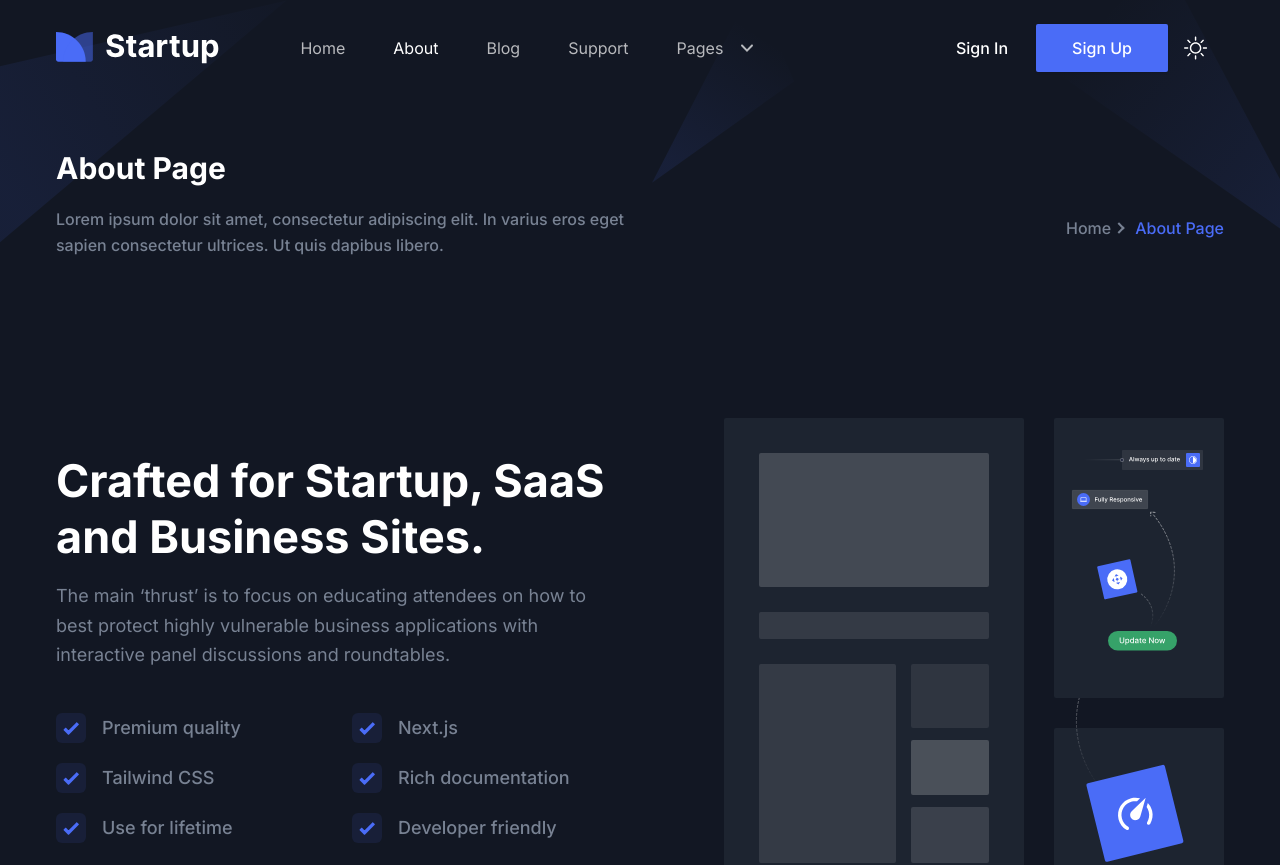
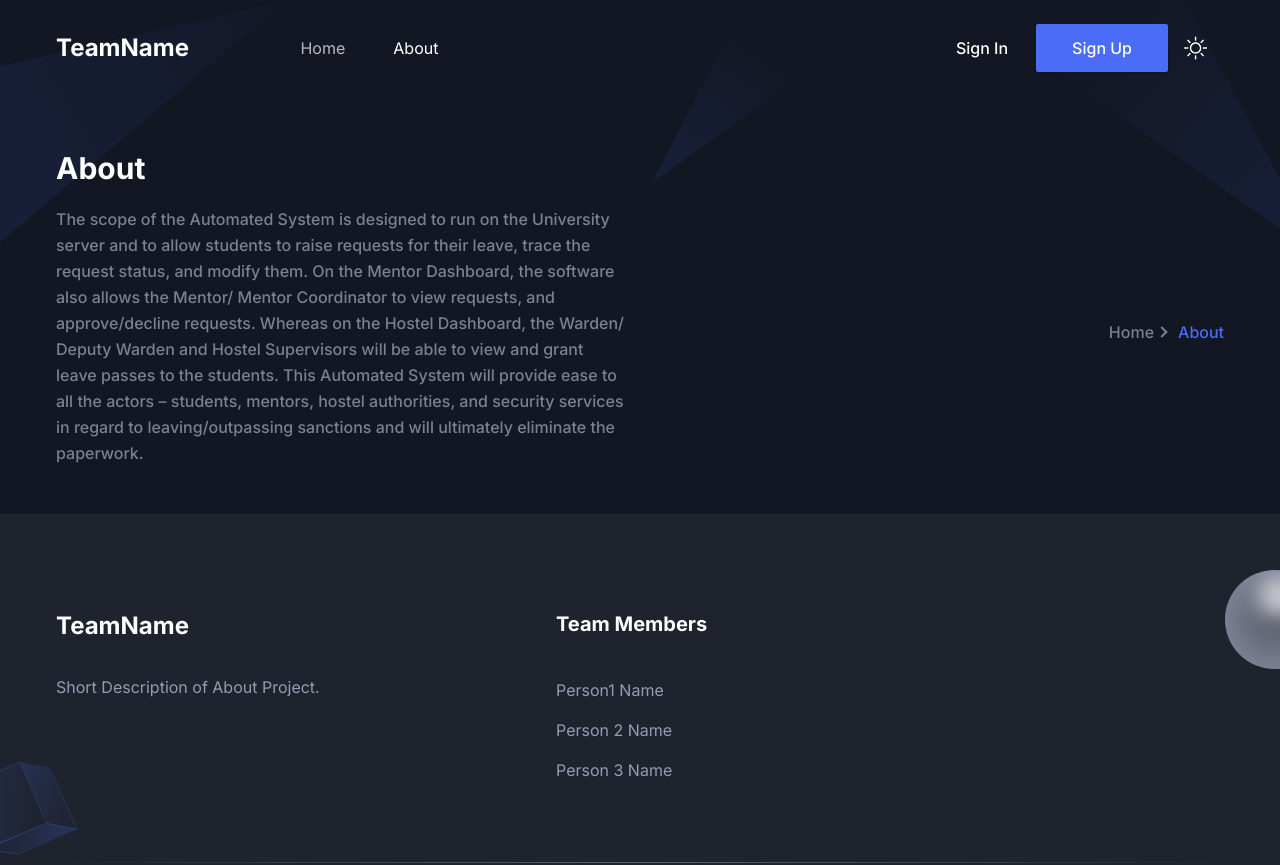
Before and after one commit to hemanth-sunkireddy/leave-portal, a Next.js app: page /about in a window 1280 px wide. Shown: the top 865 px of the page. Built offline with nearby package versions, Linux system fonts and the light colour scheme.

Commit message:
Updated welcome screeng

```diff
--- a/app/about/page.tsx
+++ b/app/about/page.tsx
@@ -14,11 +14,18 @@ const AboutPage = () => {
   return (
     <>
       <Breadcrumb
-        pageName="About Page"
-        description="Lorem ipsum dolor sit amet, consectetur adipiscing elit. In varius eros eget sapien consectetur ultrices. Ut quis dapibus libero."
+        pageName="About"
+        description="The scope of the Automated System is designed to run on the University server and
+        to allow students to raise requests for their leave,
+        trace the request status, and modify them. On the Mentor Dashboard,
+        the software also allows the Mentor/ Mentor Coordinator to view requests, and approve/decline requests.
+        Whereas on the Hostel Dashboard,
+        the Warden/ Deputy Warden and Hostel Supervisors will be able to view and grant leave passes to the students.
+        This Automated System will provide ease to all the actors – students, mentors, hostel authorities,
+        and security services in regard to leaving/outpassing sanctions and will ultimately eliminate the paperwork."
       />
-      <AboutSectionOne />
-      <AboutSectionTwo />
+      {/* <AboutSectionOne /> */}
+      {/* <AboutSectionTwo /> */}
     </>
   );
 };
--- a/components/Footer/index.tsx
+++ b/components/Footer/index.tsx
@@ -14,7 +14,7 @@ const Footer = () => {
             <div className="w-full px-4 md:w-1/2 lg:w-4/12 xl:w-5/12">
               <div className="mb-12 max-w-[360px] lg:mb-16">
                 <Link href="/" className="mb-8 inline-block">
-                  <Image
+                  {/* <Image
                     src="/images/logo/logo-2.svg"
                     alt="logo"
                     className="w-full dark:hidden"
@@ -27,13 +27,15 @@ const Footer = () => {
                     className="hidden w-full dark:block"
                     width={140}
                     height={30}
-                  />
+                  /> */}
+                  <span className="text-black dark:text-white font-bold text-2xl">
+                    TeamName
+                  </span>
                 </Link>
                 <p className="dark:text-body-color-dark mb-9 text-base leading-relaxed text-body-color">
-                  Lorem ipsum dolor sit amet, consectetur adipiscing elit.
-                  Integer lobortis.
+                  Short Description of About Project.
                 </p>
-                <div className="flex items-center">
+                {/* <div className="flex items-center">
                   <a
                     href="/"
                     aria-label="social-link"
@@ -90,11 +92,11 @@ const Footer = () => {
                       <path d="M15.2196 0H1.99991C1.37516 0 0.875366 0.497491 0.875366 1.11936V14.3029C0.875366 14.8999 1.37516 15.4222 1.99991 15.4222H15.1696C15.7943 15.4222 16.2941 14.9247 16.2941 14.3029V1.09448C16.3441 0.497491 15.8443 0 15.2196 0ZM5.44852 13.1089H3.17444V5.7709H5.44852V13.1089ZM4.29899 4.75104C3.54929 4.75104 2.97452 4.15405 2.97452 3.43269C2.97452 2.71133 3.57428 2.11434 4.29899 2.11434C5.02369 2.11434 5.62345 2.71133 5.62345 3.43269C5.62345 4.15405 5.07367 4.75104 4.29899 4.75104ZM14.07 13.1089H11.796V9.55183C11.796 8.7061 11.771 7.58674 10.5964 7.58674C9.39693 7.58674 9.222 8.53198 9.222 9.47721V13.1089H6.94792V5.7709H9.17202V6.79076H9.19701C9.52188 6.19377 10.2466 5.59678 11.3711 5.59678C13.6952 5.59678 14.12 7.08925 14.12 9.12897V13.1089H14.07Z" />
                     </svg>
                   </a>
-                </div>
+                </div> */}
               </div>
             </div>
 
-            <div className="w-full px-4 sm:w-1/2 md:w-1/2 lg:w-2/12 xl:w-2/12">
+            {/* <div className="w-full px-4 sm:w-1/2 md:w-1/2 lg:w-2/12 xl:w-2/12">
               <div className="mb-12 lg:mb-16">
                 <h2 className="mb-10 text-xl font-bold text-black dark:text-white">
                   Useful Links
@@ -126,9 +128,9 @@ const Footer = () => {
                   </li>
                 </ul>
               </div>
-            </div>
+            </div> */}
 
-            <div className="w-full px-4 sm:w-1/2 md:w-1/2 lg:w-2/12 xl:w-2/12">
+            {/* <div className="w-full px-4 sm:w-1/2 md:w-1/2 lg:w-2/12 xl:w-2/12">
               <div className="mb-12 lg:mb-16">
                 <h2 className="mb-10 text-xl font-bold text-black dark:text-white">
                   Terms
@@ -160,12 +162,12 @@ const Footer = () => {
                   </li>
                 </ul>
               </div>
-            </div>
+            </div> */}
 
             <div className="w-full px-4 md:w-1/2 lg:w-4/12 xl:w-3/12">
               <div className="mb-12 lg:mb-16">
                 <h2 className="mb-10 text-xl font-bold text-black dark:text-white">
-                  Support & Help
+                  Team Members
                 </h2>
                 <ul>
                   <li>
@@ -173,7 +175,7 @@ const Footer = () => {
                       href="/contact"
                       className="dark:text-body-color-dark mb-4 inline-block text-base text-body-color duration-300 hover:text-primary dark:hover:text-primary"
                     >
-                      Open Support Ticket
+                      Person1 Name
                     </a>
                   </li>
                   <li>
@@ -181,7 +183,7 @@ const Footer = () => {
                       href="/"
                       className="dark:text-body-color-dark mb-4 inline-block text-base text-body-color duration-300 hover:text-primary dark:hover:text-primary"
                     >
-                      Terms of Use
+                      Person 2 Name
                     </a>
                   </li>
                   <li>
@@ -189,7 +191,7 @@ const Footer = () => {
                       href="/about"
                       className="dark:text-body-color-dark mb-4 inline-block text-base text-body-color duration-300 hover:text-primary dark:hover:text-primary"
                     >
-                      About
+                      Person 3 Name
                     </a>
                   </li>
                 </ul>
--- a/components/Header/index.tsx
+++ b/components/Header/index.tsx
@@ -41,8 +41,7 @@ const Header = () => {
   return (
     <>
       <header
-        className={`header left-0 top-0 z-40 flex w-full items-center ${
-          sticky
+        className={`header left-0 top-0 z-40 flex w-full items-center ${sticky
             ? "dark:bg-gray-dark dark:shadow-sticky-dark fixed z-[9999] bg-white !bg-opacity-80 shadow-sticky backdrop-blur-sm transition"
             : "absolute bg-transparent"
           }`}
@@ -52,24 +51,26 @@ const Header = () => {
             <div className="w-60 max-w-full px-4 xl:mr-12">
               <Link
                 href="/"
-                className={`header-logo block w-full ${
-                  sticky ? "py-5 lg:py-2" : "py-8"
+                className={`header-logo block w-full ${sticky ? "py-5 lg:py-2" : "py-8"
                   } `}
               >
-                <Image
+                {/* <Image
                   src="/images/logo/logo-2.svg"
                   alt="logo"
                   width={140}
                   height={30}
                   className="w-full dark:hidden"
-                />
-                <Image
+                /> */}
+                {/* <Image
                   src="/images/logo/logo.svg"
                   alt="logo"
                   width={140}
                   height={30}
                   className="hidden w-full dark:block"
-                />
+                /> */}
+                <span className="text-black dark:text-white font-bold text-2xl">
+                  TeamName
+                </span>
               </Link>
             </div>
             <div className="flex w-full items-center justify-between px-4">
@@ -81,25 +82,21 @@ const Header = () => {
                   className="absolute right-4 top-1/2 block translate-y-[-50%] rounded-lg px-3 py-[6px] ring-primary focus:ring-2 lg:hidden"
                 >
                   <span
-                    className={`relative my-1.5 block h-0.5 w-[30px] bg-black transition-all duration-300 dark:bg-white ${
-                      navbarOpen ? " top-[7px] rotate-45" : " "
+                    className={`relative my-1.5 block h-0.5 w-[30px] bg-black transition-all duration-300 dark:bg-white ${navbarOpen ? " top-[7px] rotate-45" : " "
                       }`}
                   />
                   <span
-                    className={`relative my-1.5 block h-0.5 w-[30px] bg-black transition-all duration-300 dark:bg-white ${
-                      navbarOpen ? "opacity-0 " : " "
+                    className={`relative my-1.5 block h-0.5 w-[30px] bg-black transition-all duration-300 dark:bg-white ${navbarOpen ? "opacity-0 " : " "
                       }`}
                   />
                   <span
-                    className={`relative my-1.5 block h-0.5 w-[30px] bg-black transition-all duration-300 dark:bg-white ${
-                      navbarOpen ? " top-[-8px] -rotate-45" : " "
+                    className={`relative my-1.5 block h-0.5 w-[30px] bg-black transition-all duration-300 dark:bg-white ${navbarOpen ? " top-[-8px] -rotate-45" : " "
                       }`}
                   />
                 </button>
                 <nav
                   id="navbarCollapse"
-                  className={`navbar absolute right-0 z-30 w-[250px] rounded border-[.5px] border-body-color/50 bg-white px-6 py-4 duration-300 dark:border-body-color/20 dark:bg-dark lg:visible lg:static lg:w-auto lg:border-none lg:!bg-transparent lg:p-0 lg:opacity-100 ${
-                    navbarOpen
+                  className={`navbar absolute right-0 z-30 w-[250px] rounded border-[.5px] border-body-color/50 bg-white px-6 py-4 duration-300 dark:border-body-color/20 dark:bg-dark lg:visible lg:static lg:w-auto lg:border-none lg:!bg-transparent lg:p-0 lg:opacity-100 ${navbarOpen
                       ? "visibility top-full opacity-100"
                       : "invisible top-[120%] opacity-0"
                     }`}
@@ -110,8 +107,7 @@ const Header = () => {
                         {menuItem.path ? (
                           <Link
                             href={menuItem.path}
-                            className={`flex py-2 text-base lg:mr-0 lg:inline-flex lg:px-0 lg:py-6 ${
-                              usePathName === menuItem.path
+                            className={`flex py-2 text-base lg:mr-0 lg:inline-flex lg:px-0 lg:py-6 ${usePathName === menuItem.path
                                 ? "text-primary dark:text-white"
                                 : "text-dark hover:text-primary dark:text-white/70 dark:hover:text-white"
                               }`}
@@ -137,8 +133,7 @@ const Header = () => {
                               </span>
                             </p>
                             <div
-                              className={`submenu relative left-0 top-full rounded-sm bg-white transition-[top] duration-300 group-hover:opacity-100 dark:bg-dark lg:invisible lg:absolute lg:top-[110%] lg:block lg:w-[250px] lg:p-4 lg:opacity-0 lg:shadow-lg lg:group-hover:visible lg:group-hover:top-full ${
-                                openIndex === index ? "block" : "hidden"
+                              className={`submenu relative left-0 top-full rounded-sm bg-white transition-[top] duration-300 group-hover:opacity-100 dark:bg-dark lg:invisible lg:absolute lg:top-[110%] lg:block lg:w-[250px] lg:p-4 lg:opacity-0 lg:shadow-lg lg:group-hover:visible lg:group-hover:top-full ${openIndex === index ? "block" : "hidden"
                                 }`}
                             >
                               {menuItem.submenu.map((submenuItem, index) => (
--- a/components/Header/menuData.tsx
+++ b/components/Header/menuData.tsx
@@ -13,72 +13,72 @@ const menuData: Menu[] = [
     path: "/about",
     newTab: false,
   },
-  {
-    id: 33,
-    title: "Blog",
-    path: "/blog",
-    newTab: false,
-  },
-  {
-    id: 3,
-    title: "Support",
-    path: "/contact",
-    newTab: false,
-  },
-  {
-    id: 4,
-    title: "Pages",
-    newTab: false,
-    submenu: [
-      {
-        id: 41,
-        title: "About Page",
-        path: "/about",
-        newTab: false,
-      },
-      {
-        id: 42,
-        title: "Contact Page",
-        path: "/contact",
-        newTab: false,
-      },
-      {
-        id: 43,
-        title: "Blog Grid Page",
-        path: "/blog",
-        newTab: false,
-      },
-      {
-        id: 44,
-        title: "Blog Sidebar Page",
-        path: "/blog-sidebar",
-        newTab: false,
-      },
-      {
-        id: 45,
-        title: "Blog Details Page",
-        path: "/blog-details",
-        newTab: false,
-      },
-      {
-        id: 46,
-        title: "Sign In Page",
-        path: "/signin",
-        newTab: false,
-      },
-      {
-        id: 47,
-        title: "Sign Up Page",
-        path: "/signup",
-        newTab: false,
-      },
-      {
-        id: 48,
-        title: "Error Page",
-        path: "/error",
-        newTab: false,
-      },
-    ],
-  },
+  // {
+  //   id: 33,
+  //   title: "Blog",
+  //   path: "/blog",
+  //   newTab: false,
+  // },
+  // {
+  //   id: 3,
+  //   title: "Support",
+  //   path: "/contact",
+  //   newTab: false,
+  // },
+  // {
+  //   id: 4,
+  //   title: "Pages",
+  //   newTab: false,
+  //   submenu: [
+  //     {
+  //       id: 41,
+  //       title: "About Page",
+  //       path: "/about",
+  //       newTab: false,
+  //     },
+  //     {
+  //       id: 42,
+  //       title: "Contact Page",
+  //       path: "/contact",
+  //       newTab: false,
+  //     },
+  //     {
+  //       id: 43,
+  //       title: "Blog Grid Page",
+  //       path: "/blog",
+  //       newTab: false,
+  //     },
+  //     {
+  //       id: 44,
+  //       title: "Blog Sidebar Page",
+  //       path: "/blog-sidebar",
+  //       newTab: false,
+  //     },
+  //     {
+  //       id: 45,
+  //       title: "Blog Details Page",
+  //       path: "/blog-details",
+  //       newTab: false,
+  //     },
+  //     {
+  //       id: 46,
+  //       title: "Sign In Page",
+  //       path: "/signin",
+  //       newTab: false,
+  //     },
+  //     {
+  //       id: 47,
+  //       title: "Sign Up Page",
+  //       path: "/signup",
+  //       newTab: false,
+  //     },
+  //     {
+  //       id: 48,
+  //       title: "Error Page",
+  //       path: "/error",
+  //       newTab: false,
+  //     },
+  //   ],
+  // },
 ];
 export default menuData;
```
Also changed, not shown: app/page.tsx (+9 -9 lines). Lines whose indentation alone changed are shown as unchanged.
